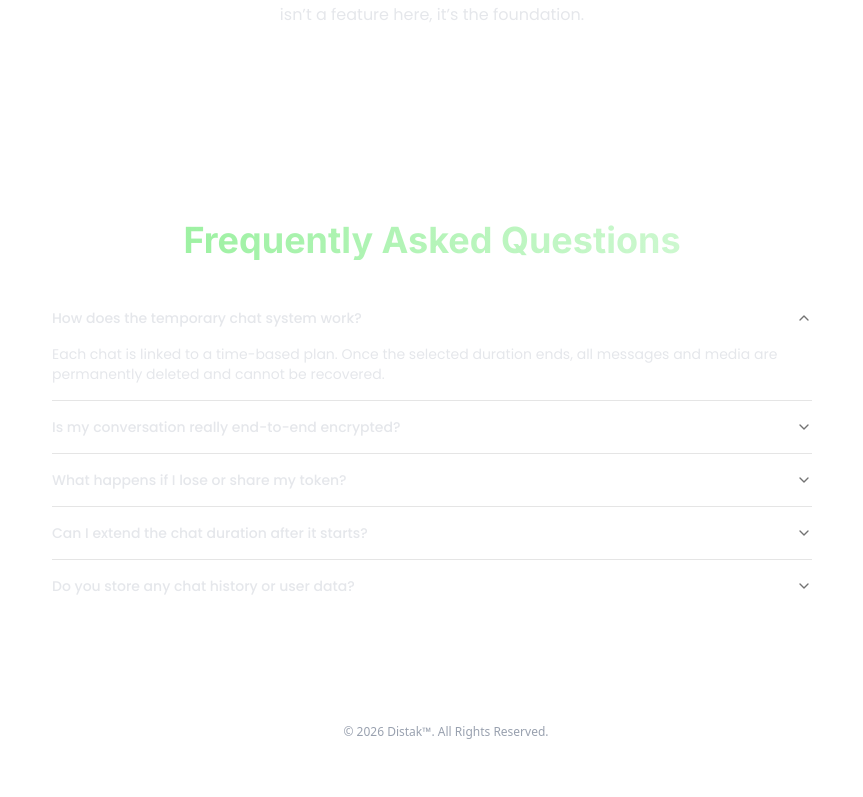
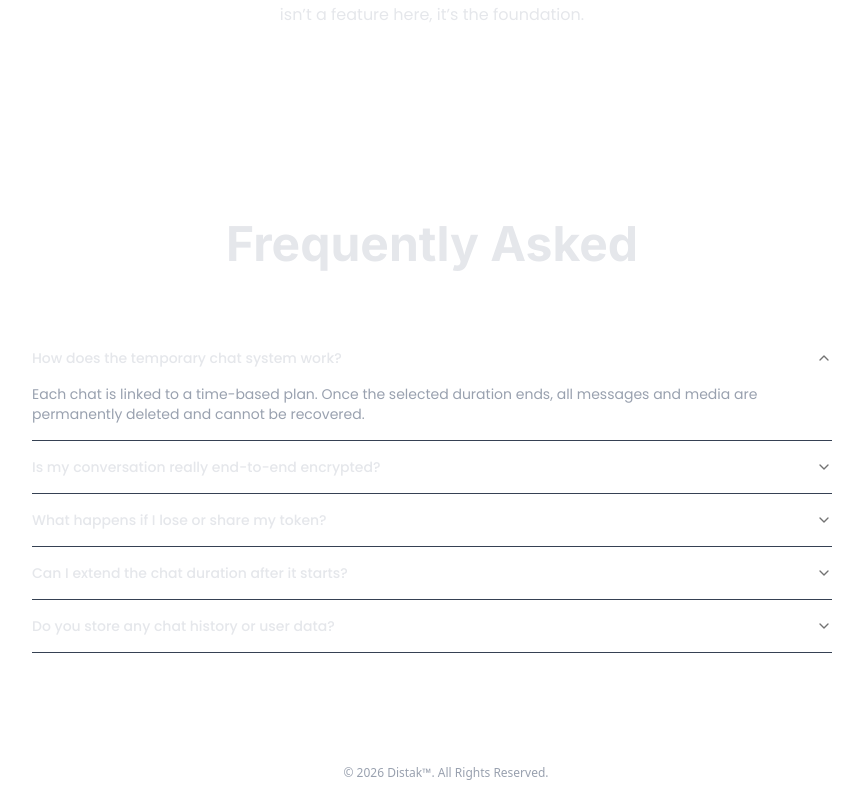
Before and after one commit to tahmid-khan-hub/Distak, a Next.js app: page / in a window 1280 px wide. Shown: the part 2045-2842 px from the top of the page, without its empty margins (208-1071 px from the left). Before the commit the page ends 2801 px from the top, so only its background shows below. Built offline with nearby package versions, Linux system fonts and the light colour scheme; no server answers.

Commit message:
Style the Faq section

```diff
--- a/app/HomeComponents/FaQ/FaQ.tsx
+++ b/app/HomeComponents/FaQ/FaQ.tsx
@@ -36,18 +36,18 @@ const items = [
 
 const FaQ = () => {
   return (
-    <div className="text-gray-200 py-24">
-      <h2 className="inter text-4xl font-bold text-center  bg-linear-to-r from-primary to-primary/10 bg-clip-text text-transparent mb-8">Frequently Asked Questions</h2>
+    <div className=" py-24">
+      <h2 className="inter text-5xl text-gray-200 font-bold text-center mb-16">Frequently Asked</h2>
       <Accordion
         type="single"
         collapsible
         defaultValue="item-1"
-        className="poppins max-w-190 mx-auto"
+        className="poppins max-w-200 mx-auto border-b border-b-gray-700"
       >
         {items.map((item) => (
-          <AccordionItem key={item.value} value={item.value}>
-            <AccordionTrigger>{item.trigger}</AccordionTrigger>
-            <AccordionContent>{item.content}</AccordionContent>
+          <AccordionItem key={item.value} value={item.value} className="border-b border-b-gray-700">
+            <AccordionTrigger className="text-gray-200">{item.trigger}</AccordionTrigger>
+            <AccordionContent className="text-gray-400">{item.content}</AccordionContent>
           </AccordionItem>
         ))}
       </Accordion>
```
